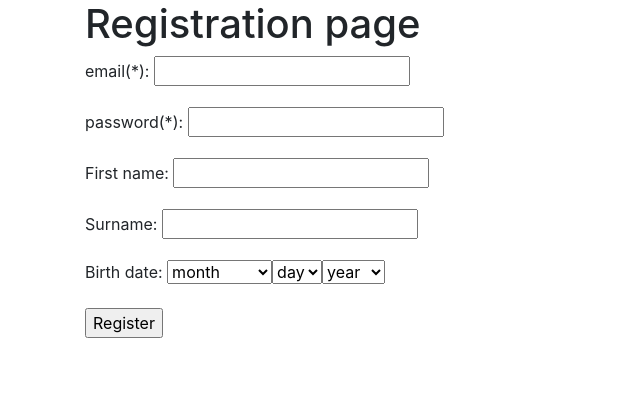
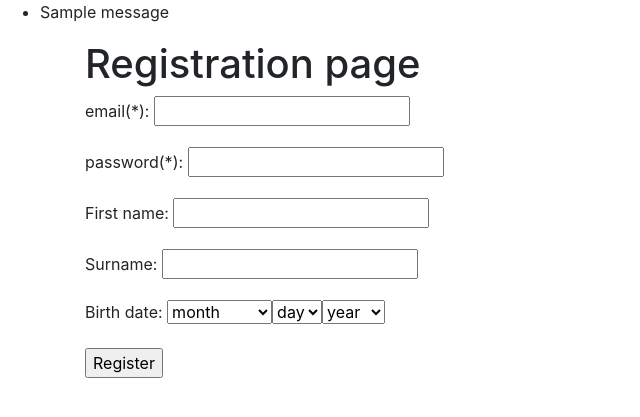
Before and after one commit to baranovskyi-a/news_portal, a Django app: page /users/registration/ in a window 1280 px wide. Shown: the top 417 px of the page, without its empty margins (0-640 px from the left). Run offline with Django 3.2, Linux system fonts and the light colour scheme; tables that the repository leaves empty hold one stand-in row (values such as "Sample post"); one stand-in notice (Sample message) is shown; some libraries are stand-ins or nearby versions.

Commit message:
add messages

```diff
--- a/news_project/mainpage/templates/base.html
+++ b/news_project/mainpage/templates/base.html
@@ -12,6 +12,14 @@
     <title>{% block title %} default title {% endblock %}</title>
   </head>
   <body>
+    {% if messages %}
+        <ul class="messages">
+            {% for message in messages %}
+            <li{% if message.tags %} class="{{ message.tags }}"{% endif %}>{{ message }}</li>
+            {% endfor %}
+        </ul>
+    {% endif %}
+
  {% block body %}
   default content
  {% endblock %}
--- a/news_project/mainpage/urls.py
+++ b/news_project/mainpage/urls.py
@@ -1,7 +1,8 @@
 from django.urls import path
 from .views import main_page
+from django.views.generic import TemplateView
 
 app_name = 'main_page'
 urlpatterns = [
-    path('', main_page),
+    path('', main_page, name='main_page'),
 ]
--- a/news_project/users/forms.py
+++ b/news_project/users/forms.py
@@ -1,5 +1,7 @@
 from django import forms
 from django.contrib.auth.models import User
+from django.core.exceptions import ValidationError
+
 from .models import UserProfile
 from django.utils import timezone
 
--- a/news_project/users/views.py
+++ b/news_project/users/views.py
@@ -1,11 +1,10 @@
-from django.shortcuts import render
+from django.core.exceptions import ValidationError
+from django.shortcuts import render, redirect, reverse
 from django.views.generic import TemplateView
-from django.http import HttpResponse
+from django.contrib.auth.models import User
+from django.http import HttpResponse, HttpResponseRedirect
 from .forms import UserForm, UserProfileForm
-from .models import UserProfile
-# Create your views here.
-
-from django.views.generic import TemplateView
+from django.contrib import messages
 
 
 class UserRegistrationView(TemplateView):
@@ -15,15 +14,22 @@ class UserRegistrationView(TemplateView):
         args = {'user_form': UserForm(), 'user_profile_form': UserProfileForm()}
         return render(request, template_name, context=args)
 
-    def post(self, request, **kwargs):
-        template_name = 'message_page.html'
+    def post(self, request):
+        template_name = 'registration.html'
         user_form = UserForm(request.POST)
         user_profile_form = UserProfileForm(data=request.POST)
+        if User.objects.filter(username=request.POST['email']):
+            messages.add_message(request, messages.ERROR, 'This email already exists')
+            args = {'user_form': user_form, 'user_profile_form': user_profile_form}
+            return render(request, template_name, context=args)
         if user_form.is_valid() and user_profile_form.is_valid():
+            template_name = 'message_page.html'
             new_user = user_form.save(commit=False)
             new_user.username = new_user.email
             new_user.save()
             new_profile = user_profile_form.save(commit=False)
-            new_profile.user=new_user
+            new_profile.user = new_user
             new_profile.save()
+            messages.add_message(request, messages.INFO, 'Check your email and confirm the registration')
+            return redirect(reverse('main_page:main_page'))
         return render(request, template_name, context={user_form: user_form, user_profile_form: user_profile_form})
```
